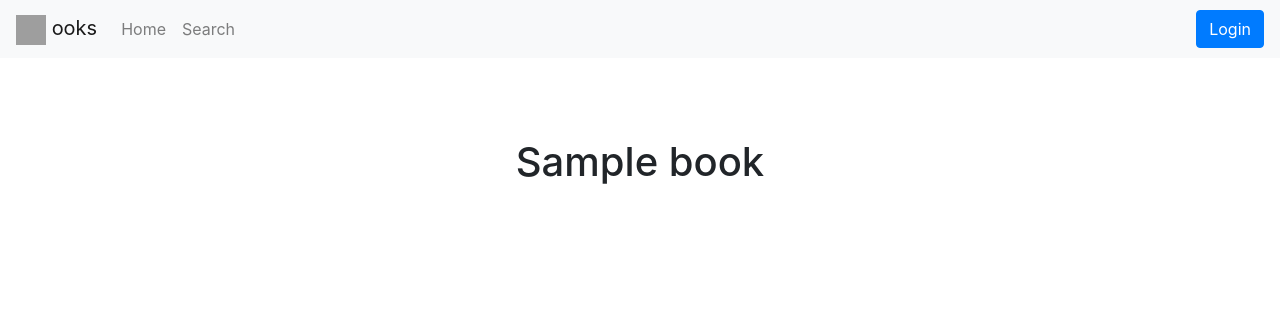
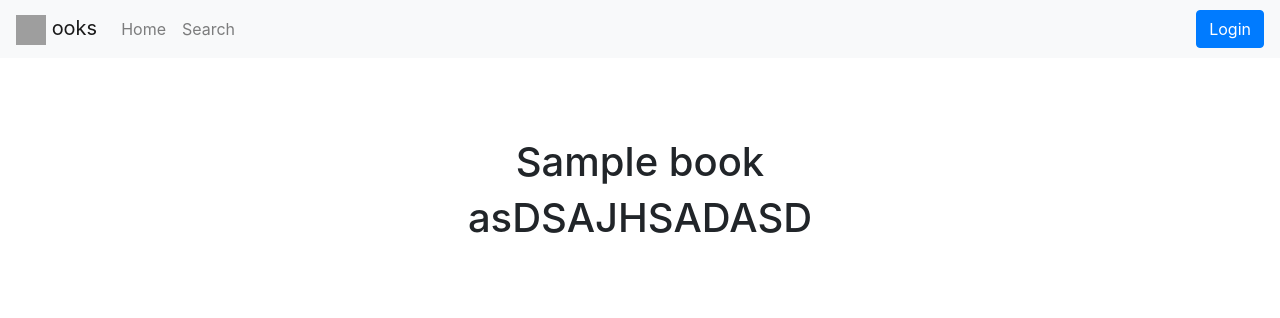
Before and after one commit to lucasducau/project1, a Flask app: template templates/book.html in a window 1280 px wide. Shown: the top 318 px of the page. Run offline with Flask 2, Linux system fonts and the light colour scheme; the template is opened without the code that fills it: most values are stand-ins (such as "Sample title", 1, 10 or a date in 2020); some libraries are stand-ins or nearby versions; grey boxes are pictures that could not be loaded.

Commit message:
css book

```diff
--- a/templates/book.html
+++ b/templates/book.html
@@ -11,6 +11,7 @@
 
 
 <h1>{{book.title}}</h1>
+<h1>asDSAJHSADASD</h1>
 
 
 {% endblock %}
```
